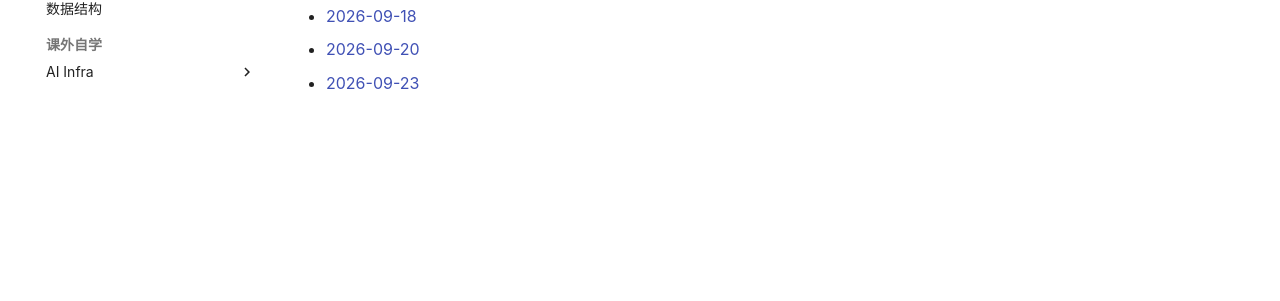
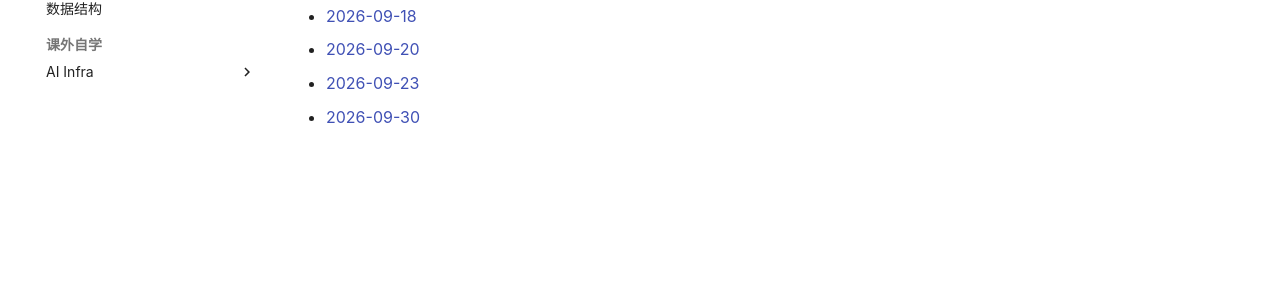
Before and after one commit to Lodpixel/Lec-Notes, an MkDocs documentation site: the page built from docs/课内/概率统计/index.md, in a window 1280 px wide. Shown: the part 326-627 px from the top of the page. Built offline with MkDocs 1.6.1 and Material for MkDocs 9.7.7, drawn with Linux system fonts in a browser that asks for light colours; comment, search, counter and statistics services are not loaded.

Commit message:
Update lecture transcript: docs/课内/概率统计/index.md

```diff
--- a/docs/课内/概率统计/index.md
+++ b/docs/课内/概率统计/index.md
@@ -10,3 +10,5 @@
 - [2026-09-20](2026-09-20.md)
 
 - [2026-09-23](2026-09-23.md)
+
+- [2026-09-30](2026-09-30.md)
```
